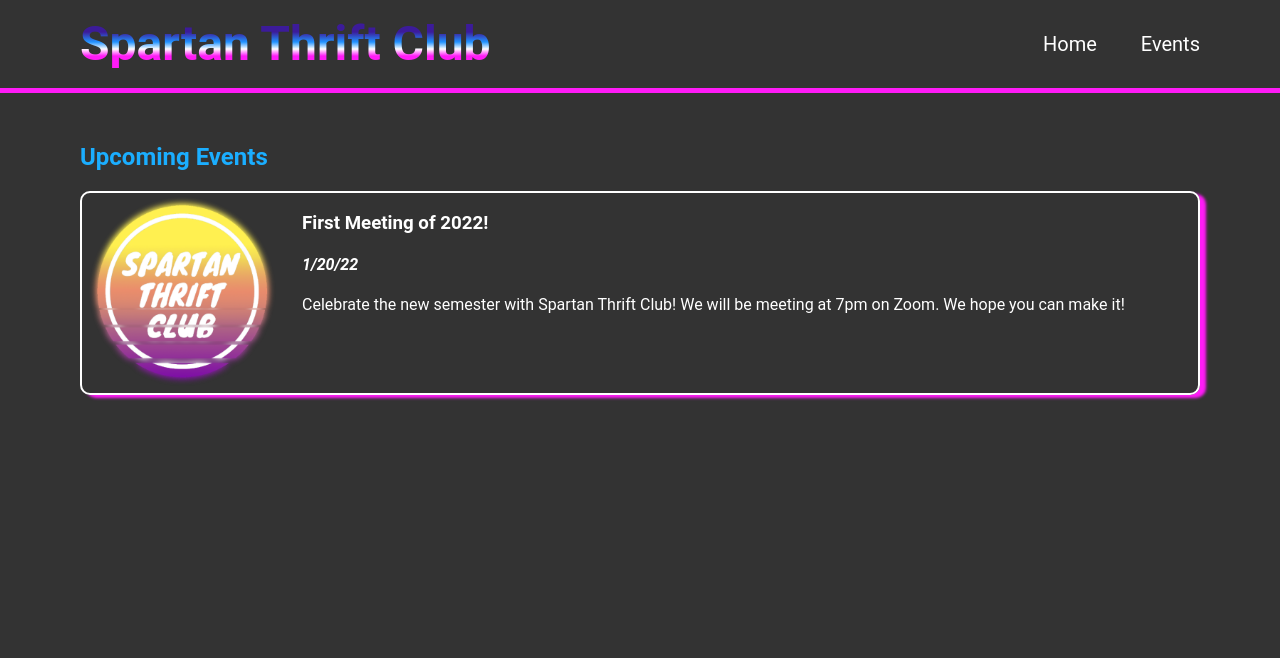
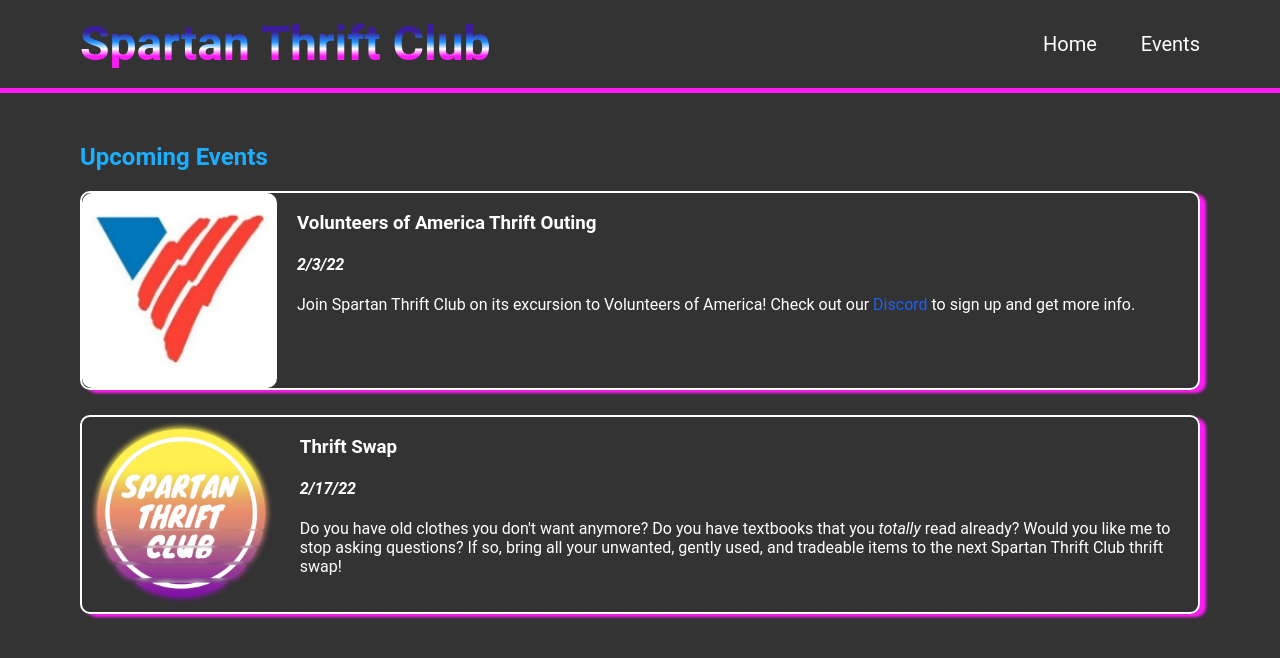
Before and after one commit to lukasrichters14/spartan-thrift, a plain HTML site: page events.html in a window 1280 px wide. Drawn offline with Linux system fonts and the light colour scheme.

Commit message:
updated events

```diff
--- a/events.html
+++ b/events.html
@@ -18,15 +18,25 @@
     <main>
         <h2 id="upcoming">Upcoming Events</h2>
         <div class="event">
-            <img class="event-img-left" src="assets/vaporthrift_logo.png" alt="A green circle that says 'Spartan Thrift
-            Club'." height="200" width="200">
+            <img class="event-img-left" src="assets/voa.png" alt="Volunteers of America Logo.">
             <div class="textbox">
-                <h3>First Meeting of 2022!</h3>
-                <h4><i>1/20/22</i></h4>
+                <h3>Volunteers of America Thrift Outing</h3>
+                <h4><i>2/3/22</i></h4>
                 <p>
-                    Celebrate the new semester with Spartan Thrift Club! We will be meeting at 7pm on
-                    <a href="https://msu.zoom.us/j/91838864439" target="_blank"> Zoom</a>. We hope you can
-                    make it!
+                    Join Spartan Thrift Club on its excursion to Volunteers of America! Check out our
+                    <a href="https://discord.gg/8EnJfpg4FQ">Discord</a> to sign up and get more info.
+                </p>
+            </div>
+        </div>
+        <div class="event">
+            <img class="event-img-left" src="assets/vaporthrift_logo.png" alt="Spartan Thrift Club logo.">
+            <div class="textbox">
+                <h3>Thrift Swap</h3>
+                <h4><i>2/17/22</i></h4>
+                <p>
+                    Do you have old clothes you don't want anymore? Do you have textbooks that you <em>totally</em> read already?
+                    Would you like me to stop asking questions? If so, bring all your unwanted, gently used, and tradeable items to
+                    the next Spartan Thrift Club thrift swap!
                 </p>
             </div>
         </div>
--- a/style.css
+++ b/style.css
@@ -91,11 +91,21 @@ main {
     border: solid white 2px;
     border-radius: 10px;
     box-shadow: 6px 3px 3px #ff1bf7;
+    margin-bottom: 25px;
+}
+
+.event a {
+    color: #1c5ffe;
+}
+
+.event a:hover {
+    color: #ff1bf7;
 }
 
 .event img {
-    height: 200px;
+    height: 195px;
     margin-right: 20px;
+    border-radius: 10px;
 }
 
 @media (max-width: 930px) {
```
Also changed, not shown: assets/voa.png (added).
